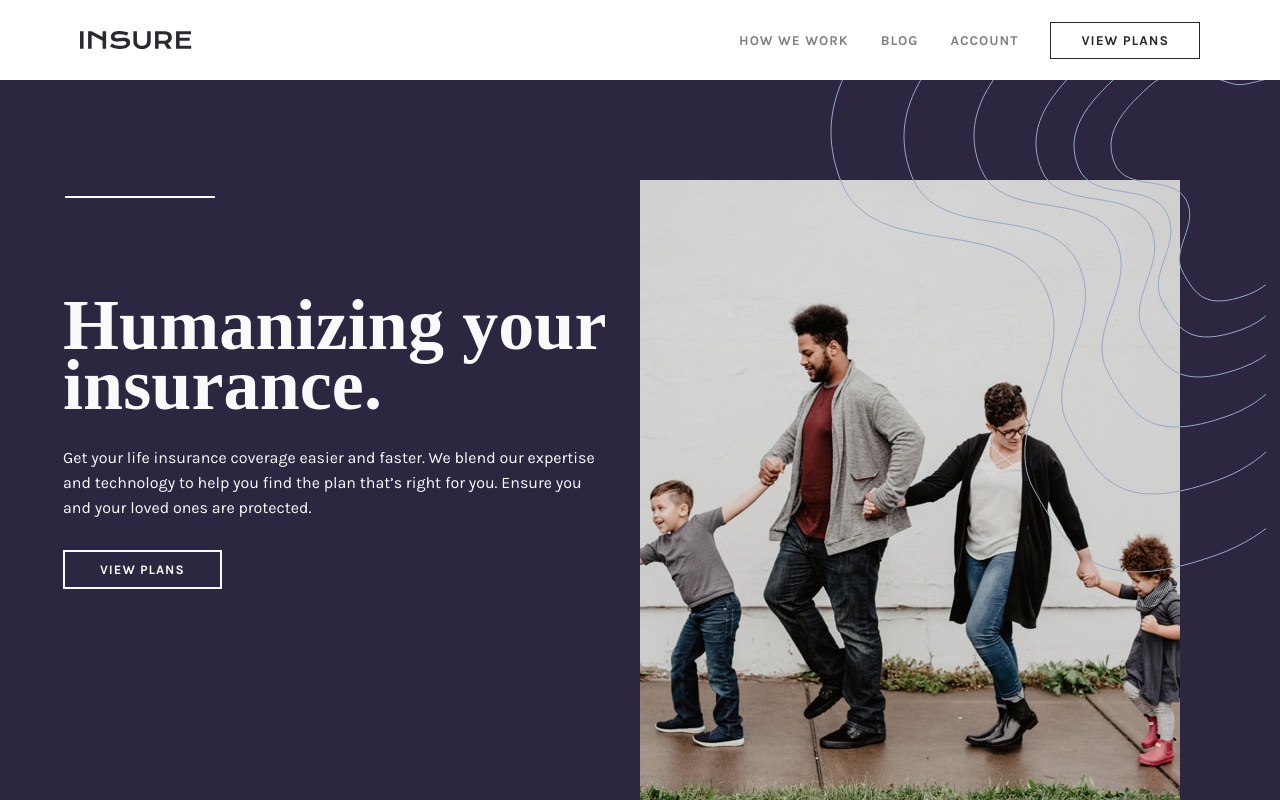
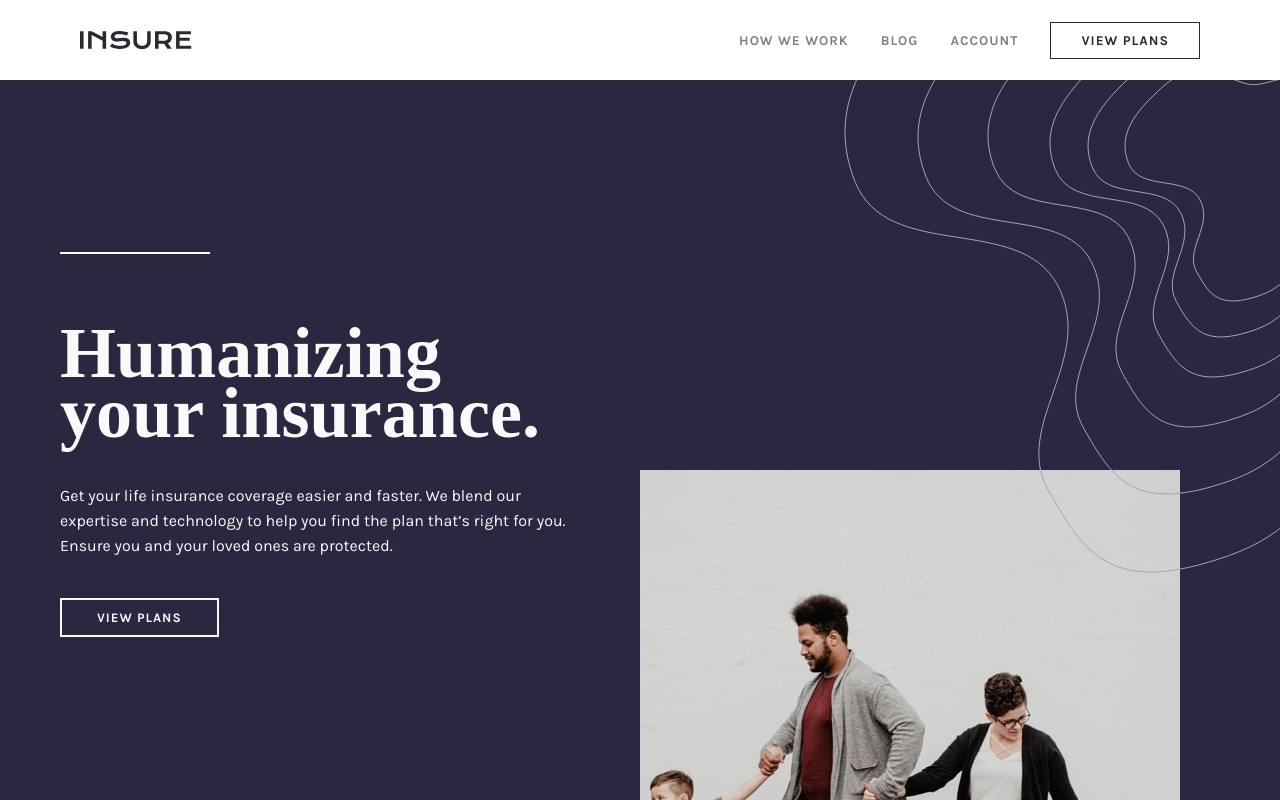
Before and after one commit to rabtennamgyal/Insure-landing-FM, a React (Create React App) app: page / in a window 1280 px wide. Shown: the top 800 px of the page. Built offline with nearby package versions, Linux system fonts and the light colour scheme.

Commit message:
on header, rewrote some code

```diff
--- a/src/js/home.js
+++ b/src/js/home.js
@@ -3,8 +3,8 @@ import img from '../images/intro-desk-right.svg';
 function Home() {
     return (
         <div className='home grid grid-two-col'>
-            <div className='homeOne grid grid-one-col grid-two-row'>
-                <div className='boxOne grid grid-jc-c grid-ai-c'>
+            <div className='homeOne grid'>
+                <div className='boxOne grid grid-jc-c grid-ai-e'>
                     <span>
 
                     </span>
@@ -28,9 +28,11 @@ function Home() {
 
             <div className='homeTwo'>
                 <div className='contentOne grid'>
-                    <div className='imgBox'>
-                        <img src={img} alt='pattern' />
-                    </div>
+                    {
+                        /*
+                        This is an empty div for the background images.
+                        */
+                    }
                 </div>
             </div>
         </div>
--- a/src/sass/components/home.scss
+++ b/src/sass/components/home.scss
@@ -17,15 +17,18 @@
         }
 
         .boxOne {
-            width: 50%;
+            position: relative;
+            height: 80%;
+            width: 100%;
 
             @include respond(phone) {
                 display: none;
             }
 
             span {
-                margin-right: 4rem;
-                margin-top: 5rem;
+                position: absolute;
+                margin-left: 6rem;
+                margin-bottom: 2rem;
                 width: 15rem;
                 border: .1px solid $white;
             }
@@ -33,8 +36,9 @@
 
         .boxTwo {
             justify-self: center;
-            width: 85%;
-            margin-left: 3rem;
+            padding: 0 6rem;
+            width: 100%;
+            row-gap: 4rem;
 
             @include respond(phone) {
                 //display: none;
@@ -44,7 +48,6 @@
             }
 
             h1 {
-                margin-top: 3rem;
                 color: $veryLightGray;
                 font-family: DMserif;
                 font-size: 7.2rem;
@@ -55,10 +58,13 @@
                     margin-top: 0;
                     font-size: 1rem;
                 }
+
+                @include respond(mid) {
+                    font-size: 5rem;
+                }
             }
 
             p {
-                margin: 3rem 0;
                 color: $veryLightGray;
                 font-family: Karla, sans-serif;
                 font-size: 1.6rem;
@@ -66,8 +72,11 @@
                 line-height: 2.5rem;
 
                 @include respond(phone) {
-                    margin: 0;
                     font-size: 1rem;
+                }
+
+                @include respond(mid) {
+                    font-size: 1.3rem;
                 }
             }
 
@@ -101,37 +110,16 @@
 
         .contentOne {
             position: relative;
-            margin-top: 10rem;
-            height: 120%;
+            height: 130%;
             background-repeat:  no-repeat;
-            background-image: url('../../images/image-intro-desktop.jpg');
+            background-image: url('../../images/intro-desk-right.svg'), url('../../images/image-intro-desktop.jpg');
+            background-position: top -10rem right, bottom left;
 
             @include respond(phone) {
-                padding: 0;
-                margin-top: 0;
                 height: 100%;
                 background-size: contain;
-                //background-size: cover;
-                object-fit: fill;
                 background-image: url('../../images/image-intro-mobile.jpg');
-            }
-
-            .imgBox {
-                justify-self: start;
-                overflow: hidden;
-                height: 90%;
-                width: 69%;
-                top: -10rem;
-                left: 19rem;
-                position: absolute;
-
-                @include respond(phone) {
-                    display: none;
-                }
-
-                img {
-                    margin-top: -10rem;
-                }
+                background-position: center;
             }
         }
     }
--- a/src/sass/global/_global.scss
+++ b/src/sass/global/_global.scss
@@ -67,4 +67,8 @@ html, body {
     &-ai-c {
         align-items: center;
     }
+
+    &-ai-e {
+        align-items: flex-end;
+    }
 }
--- a/src/sass/global/_mixins.scss
+++ b/src/sass/global/_mixins.scss
@@ -5,8 +5,14 @@
         }
     }
 
+    @if ($breakpoint == mid) {
+        @media (min-width: 751px) and (max-width: 899px) {
+            @content;
+        }
+    }
+
     @if $breakpoint == desk {
-        @media (min-width: 751px) and (max-width: 1440px) {
+        @media (min-width: 900px) and (max-width: 1440px) {
             @content;
         }
     }
```
